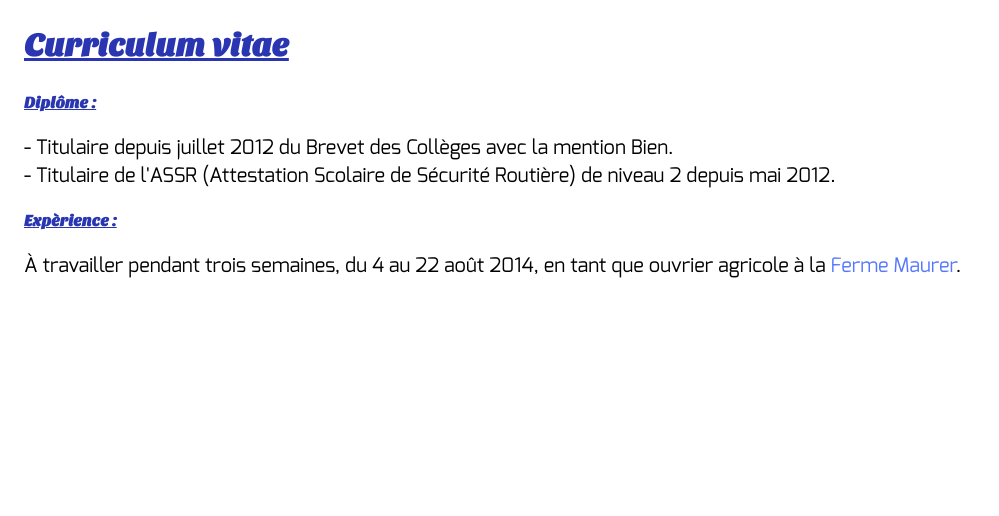
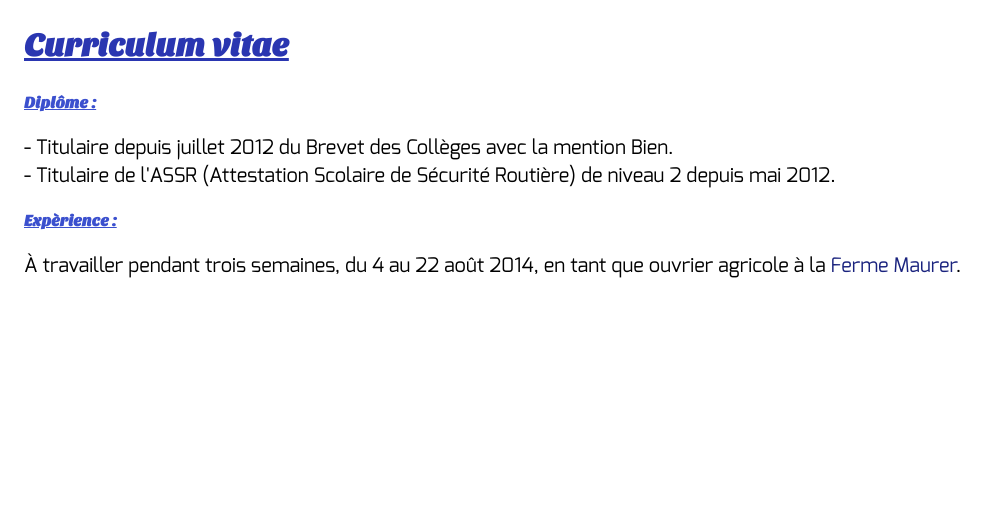
Before and after one commit to Oprax/site-isn, a PHP site: page /curriculum-vitae.php in a window 1280 px wide. Shown: the part 66-582 px from the top of the page, without its empty margins (0-999 px from the left). Run offline with PHP 8.4, Linux system fonts and the light colour scheme.

Commit message:
switch color value for a balise on style.css

```diff
--- a/static/css/style.css
+++ b/static/css/style.css
@@ -48,7 +48,7 @@ h1 {
 }
 
 h2 {
-    color: #2a36b1;
+    color: #3b50ce;
     text-decoration: underline;
     font-family: 'sansita_oneregular', Arial, serif;
     font-size: 1rem;
@@ -56,11 +56,11 @@ h2 {
 
 a {
     text-decoration: none;
-    color: #5677fc;
+    color: #1a237e;
 }
 
 a:hover {
-    color: #1a237e;
+    color: #5677fc;
 }
 
 .header a {
```
